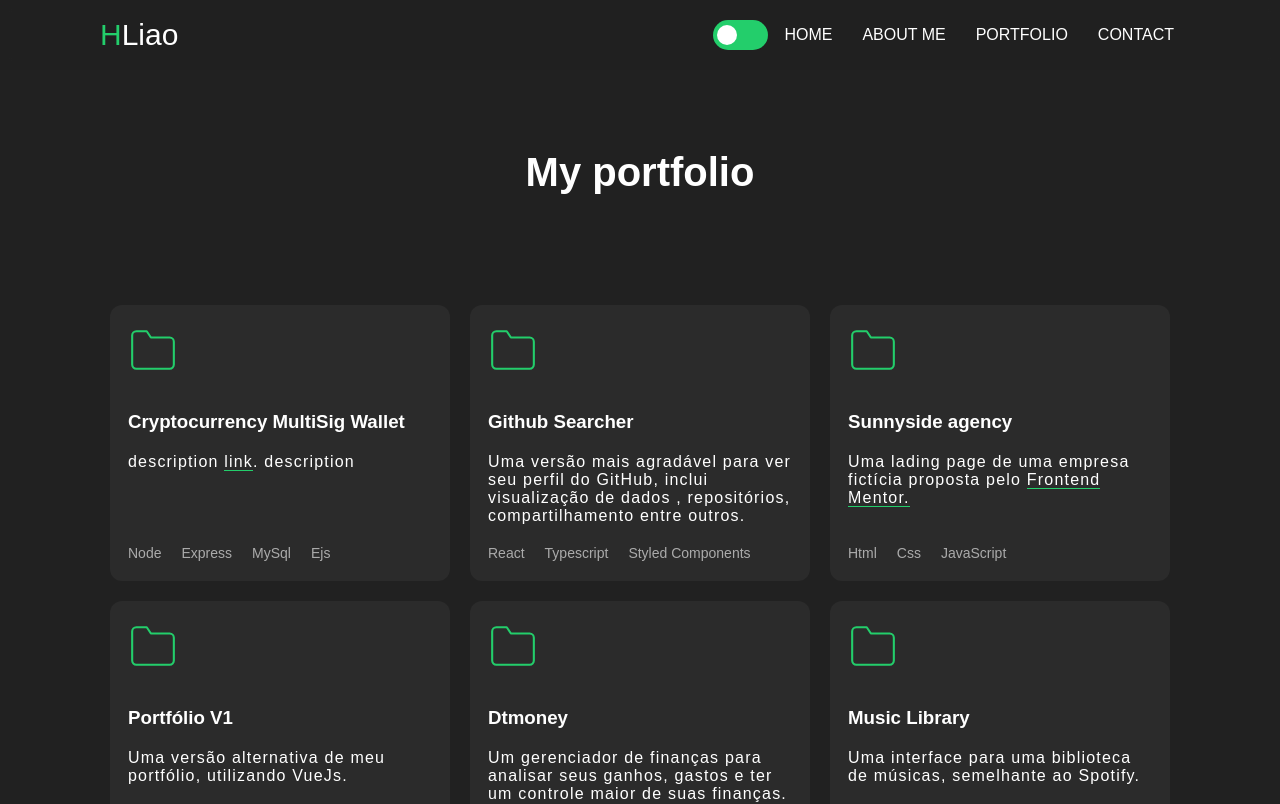
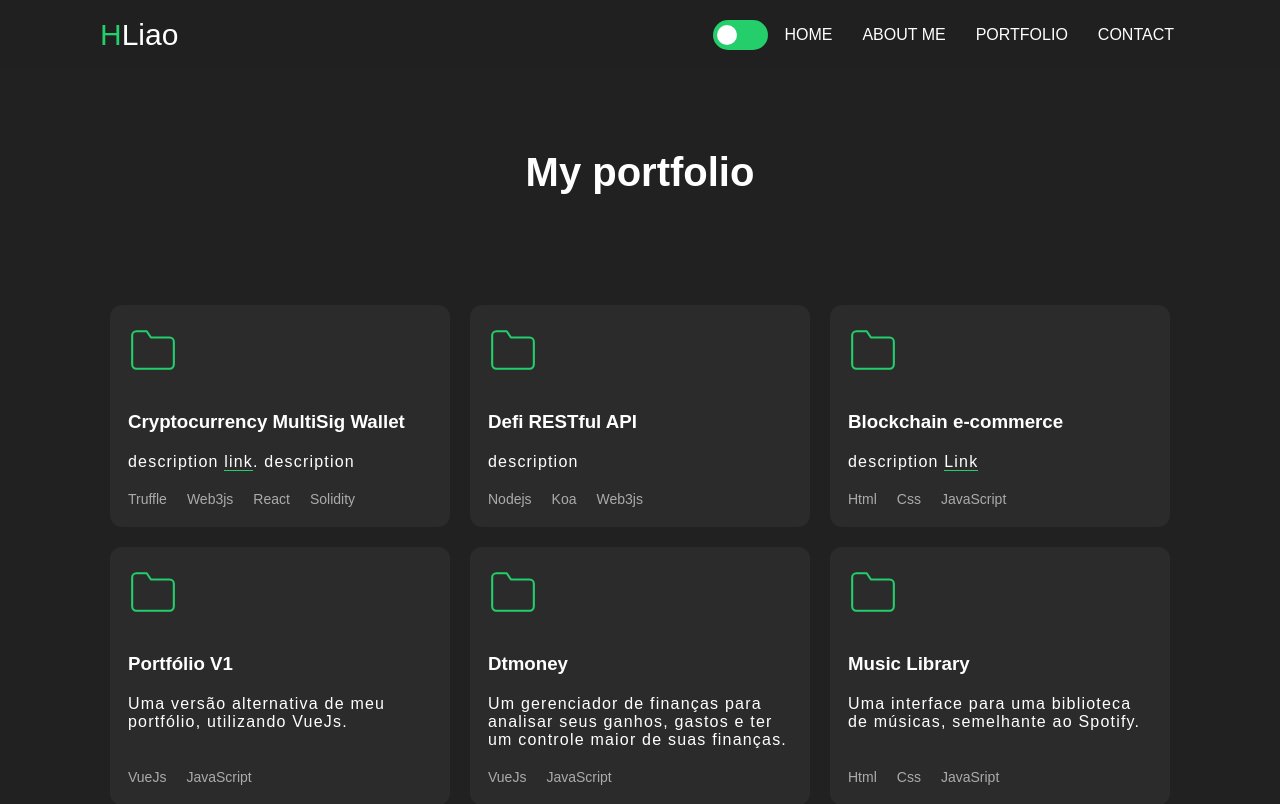
Before and after one commit to Hsien-HsiuLiao/hsien-hsiuliao.github.io, a React (Create React App) app: page / in a window 1280 px wide. Shown: the top 804 px of the page. Built offline with nearby package versions, Linux system fonts and the light colour scheme; the HTML template or start-up script is replaced by a standard one.

Commit message:
update portfolio projects info

```diff
--- a/src/components/Portfolio/Portfolio.tsx
+++ b/src/components/Portfolio/Portfolio.tsx
@@ -29,10 +29,10 @@ export function Portfolio(){
           </div>
           <footer>
             <ul className="tech-list">
-              <li>Node</li>
-              <li>Express</li>
-              <li>MySql</li>
-              <li>Ejs</li>
+              <li>Truffle</li>
+              <li>Web3js</li>
+              <li>React</li>
+              <li>Solidity</li>
             </ul>
           </footer>
         </div>
@@ -52,15 +52,15 @@ export function Portfolio(){
             </div>
             </header>
             <div className="body">
-              <h3>Github Searcher</h3>
-              <p>Uma versão mais agradável para ver seu perfil do GitHub, inclui visualização de dados , repositórios, compartilhamento entre outros.
+              <h3>Defi RESTful API</h3>
+              <p>description
               </p>
             </div>
             <footer>
               <ul className="tech-list">
-                <li>React</li>
-                <li>Typescript</li>
-                <li>Styled Components</li>
+                <li>Nodejs</li>
+                <li>Koa</li>
+                <li>Web3js</li>
               </ul>
             </footer>
           </div>
@@ -77,8 +77,8 @@ export function Portfolio(){
             </div>
             </header>
             <div className="body">
-              <h3>Sunnyside agency</h3>
-              <p>Uma lading page de uma empresa fictícia proposta pelo <a href="https://www.frontendmentor.io/">Frontend Mentor.</a>
+              <h3>Blockchain e-commerce</h3>
+              <p>description <a href="https://">Link</a>
               </p>
             </div>
             <footer>
```
